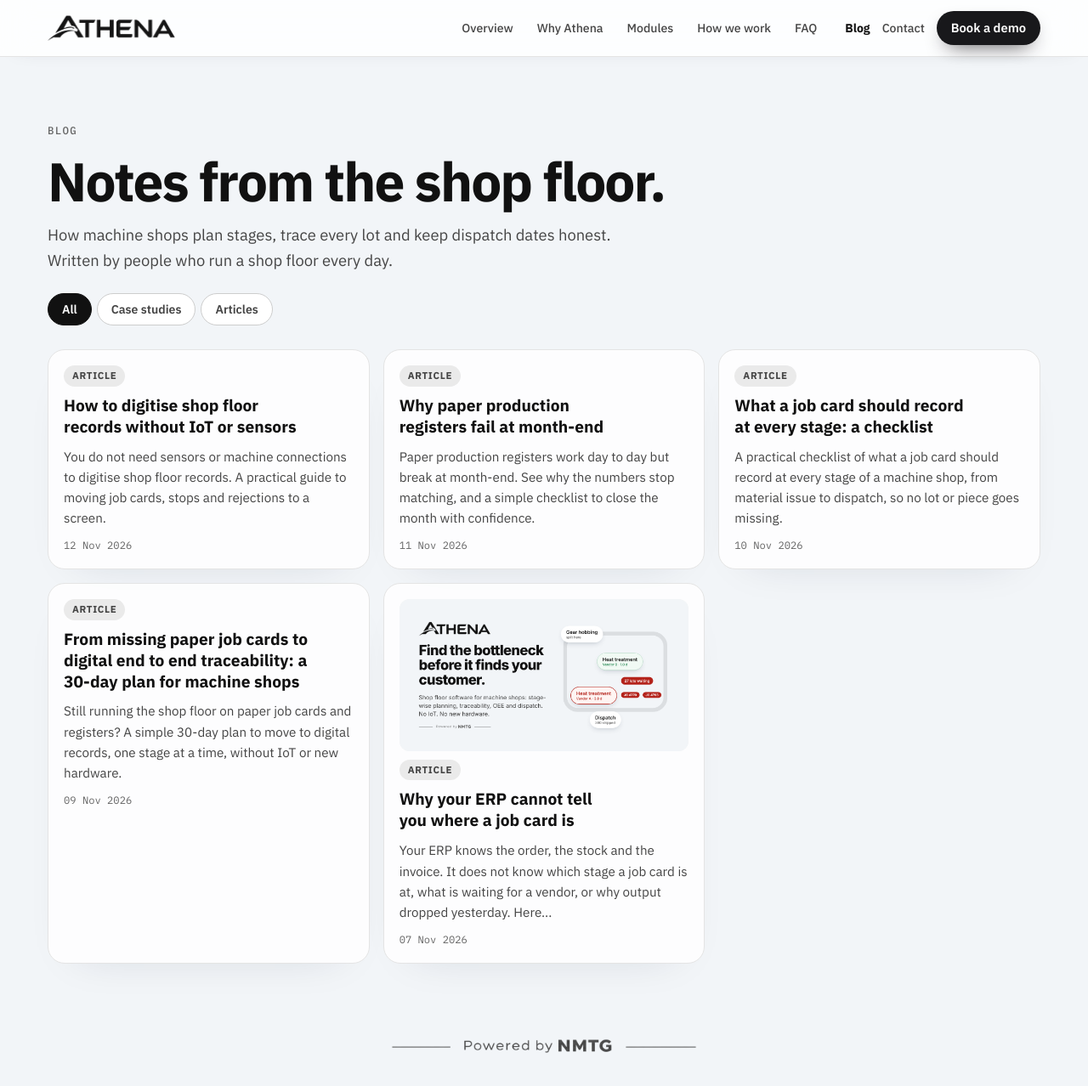
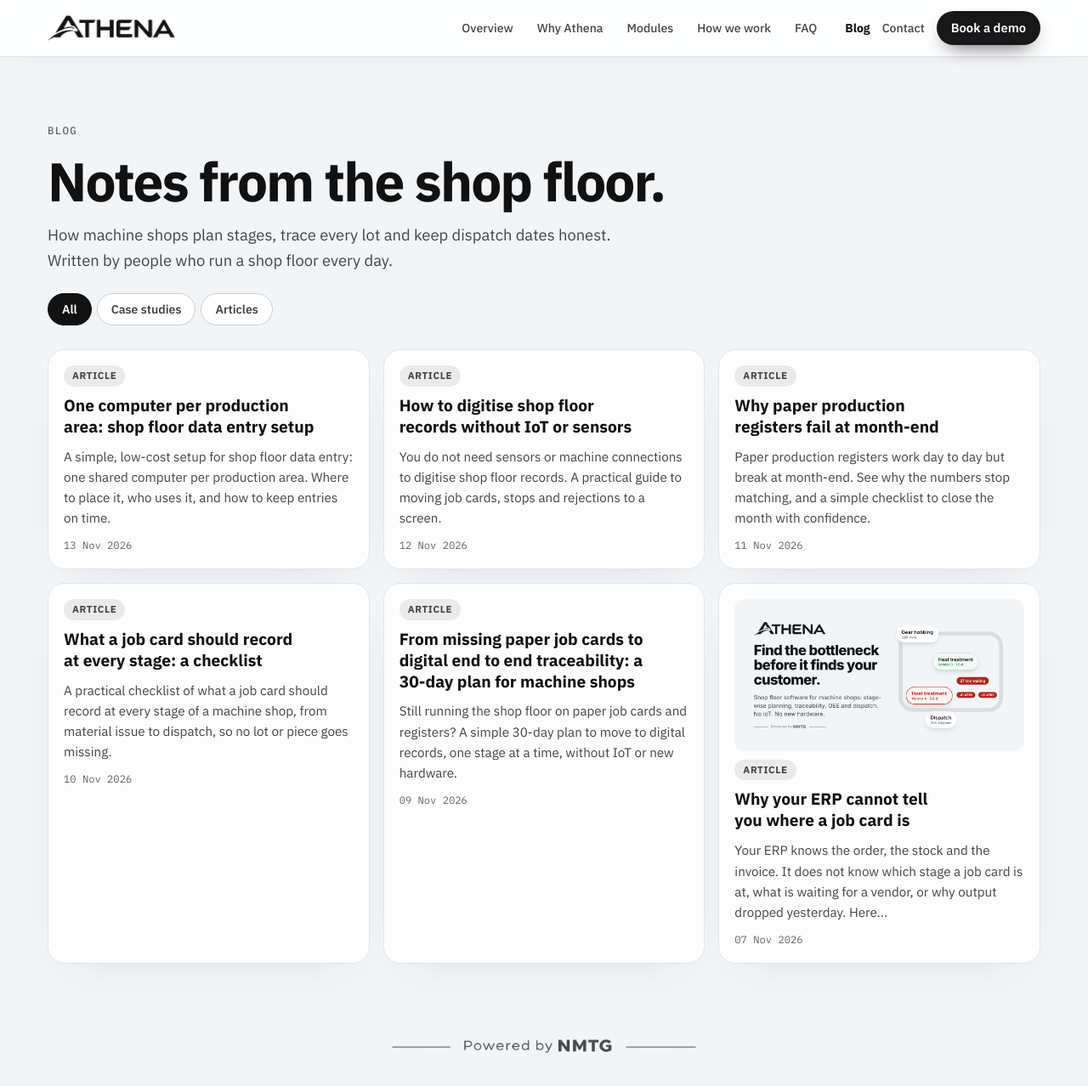
Before and after one commit to AthenaMES/athenames.github.io, a Jekyll site: the page built from blog/index.html, in a window 1280 px wide and 1305 px high. Shown: the top 1278 px of the window at 85% size. Built offline with Jekyll 4.4.1, drawn with Linux system fonts in a browser that asks for light colours; part of the change alters nothing that is shown.

Commit message:
Publish 13 Nov article: One computer per production area
Co-Authored-By: Claude <noreply@anthropic.com>

```diff
--- a/_posts/2026-11-13-one-computer-per-production-area-setup.md
+++ b/_posts/2026-11-13-one-computer-per-production-area-setup.md
@@ -3,9 +3,8 @@ title: "One computer per production area: shop floor data entry setup"
 description: "A simple, low-cost setup for shop floor data entry: one shared computer per production area. Where to place it, who uses it, and how to keep entries on time."
 date: 2026-11-13
 author: Athena team
-published: false
+published: true
 hold: false
-auto_publish_on: 2026-11-13
 email_thread: "1a1cd841e97caa54"
 last_reply_id: "1a1cd841e97caa54"
 ---
```
